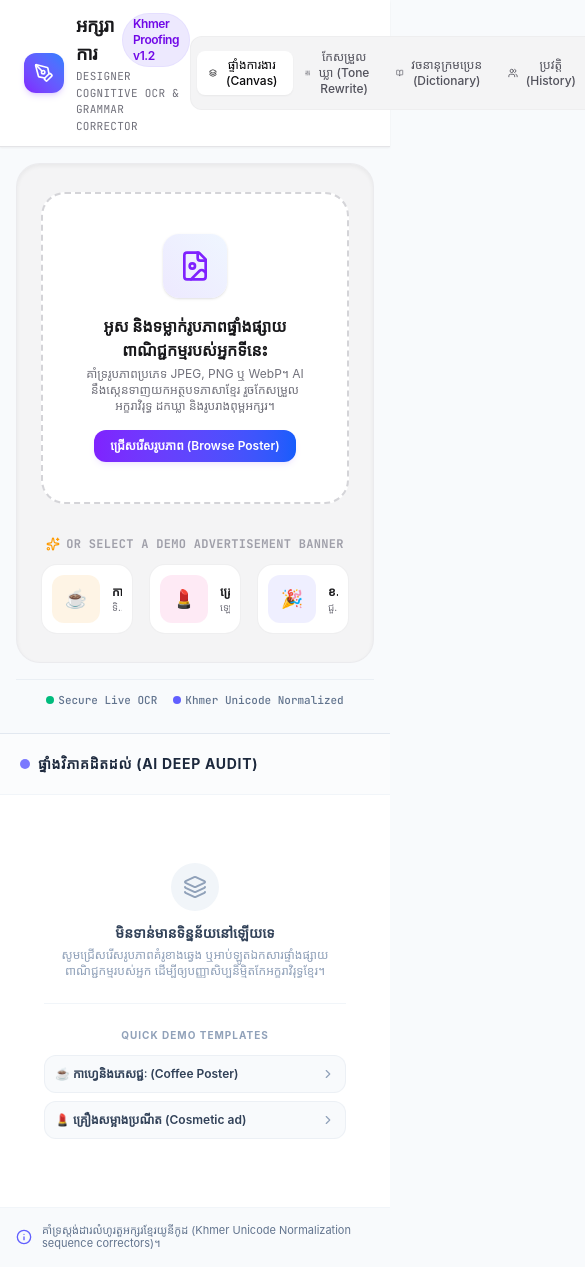
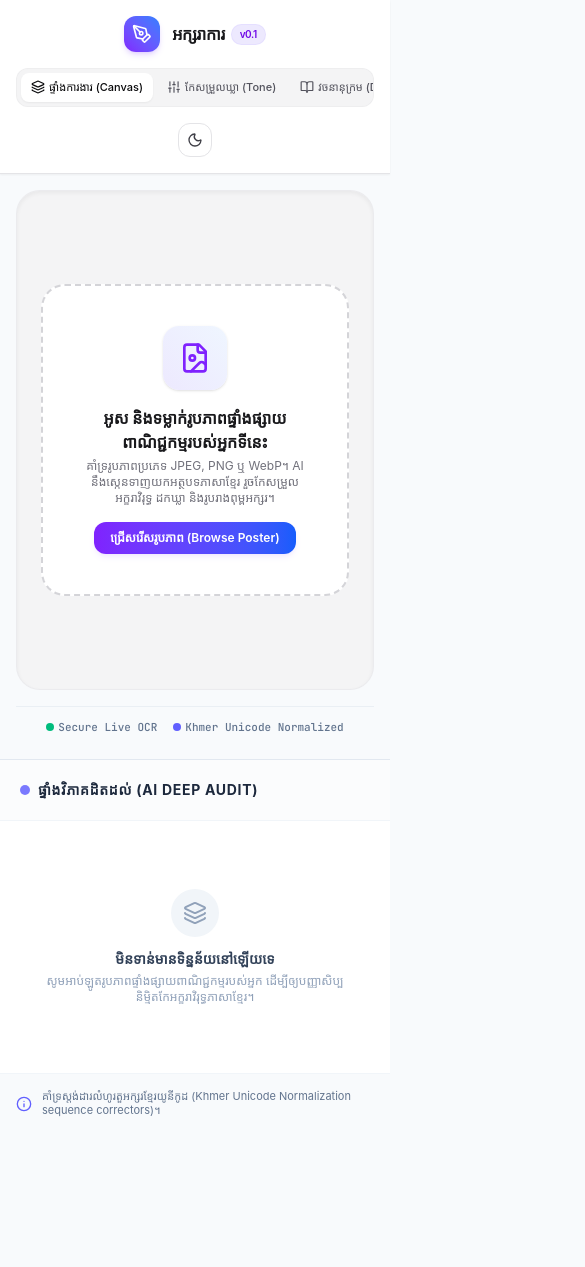
Before and after one commit to m2-12/Khmer-Check-v0.1, a React (Vite) app: page / in a window 390 px wide. Shown: the top 1267 px of the page, 585 px wide, since content can reach past the window. After the commit the page ends 1134 px from the top, so only its background shows below. Built offline with nearby package versions, Linux system fonts and the light colour scheme; a web font is replaced by a local one.

Commit message:
Add files via upload

```diff
--- a/src/App.tsx
+++ b/src/App.tsx
@@ -17,7 +17,8 @@ import {
 
 export default function App() {
   const [isDarkMode, setIsDarkMode] = useState<boolean>(false);
-  const [activePanel, setActivePanel] = useState<'corrections' | 'rewrite' | 'dictionary' | 'history'>('corrections');
+  const [activePanel, setActivePanel] = useState<'corrections' | 'rewrite' | 'dictionary'>('corrections');
+  const [apiKeyError, setApiKeyError] = useState<boolean>(false);
 
   // App states
   const [imageSrc, setImageSrc] = useState<string | null>(null);
@@ -200,6 +201,7 @@ export default function App() {
 
       // Trigger server-side OCR and linguistic audit
       try {
+        setApiKeyError(false);
         const response = await fetch('/api/ocr-check', {
           method: 'POST',
           headers: {
@@ -212,11 +214,14 @@ export default function App() {
           })
         });
 
-        if (!response.ok) {
-          throw new Error('API server failed processing image');
+        const data = await response.json().catch(() => ({}));
+        if (!response.ok || data.error === 'API_KEY_LEAKED') {
+          if (data.error === 'API_KEY_LEAKED' || (data.details && String(data.details).includes('leaked'))) {
+            setApiKeyError(true);
+          }
+          throw new Error(data.details || 'API server failed processing image');
         }
 
-        const data = await response.json();
         const formattedAnalysis: PosterAnalysis = {
           id: `session_${Date.now()}`,
           fileName: file.name,
@@ -249,8 +254,12 @@ export default function App() {
           ...prev
         ]);
 
-      } catch (err) {
+      } catch (err: any) {
         console.warn("Express server for OCR is offline or static hosting (Netlify) is active. Running robust client-side simulation fallback.", err);
+        const errStr = String(err.message || err || "");
+        if (errStr.toLowerCase().includes("leaked") || errStr.toLowerCase().includes("permission_denied") || errStr.includes("403")) {
+          setApiKeyError(true);
+        }
 
         // Execute dynamic mock generator
         const formattedAnalysis = generateClientFallbackAnalysis(file.name, `${sizeInMb} MB`, base64Data, dictionary);
@@ -588,11 +597,14 @@ export default function App() {
         })
       });
 
-      if (!response.ok) {
-        throw new Error('Rewrite request failed');
+      const val = await response.json().catch(() => ({}));
+      if (!response.ok || val.error === 'API_KEY_LEAKED') {
+        if (val.error === 'API_KEY_LEAKED' || (val.details && String(val.details).includes('leaked'))) {
+          setApiKeyError(true);
+        }
+        throw new Error(val.details || 'Rewrite request failed');
       }
 
-      const val = await response.json();
       setRewriteResult({
         rewrittenText: val.rewrittenText,
         explanation: val.explanation,
@@ -600,8 +612,12 @@ export default function App() {
         benefits: val.benefits || []
       });
 
-    } catch (err) {
+    } catch (err: any) {
       console.warn("Express server for rewrite is offline or static hosting (Netlify) is active. Running robust client-side rewrite fallback.", err);
+      const errStr = String(err.message || err || "");
+      if (errStr.toLowerCase().includes("leaked") || errStr.toLowerCase().includes("permission_denied") || errStr.includes("403")) {
+        setApiKeyError(true);
+      }
 
       let rewrittenText = rewriteInput;
       let explanation = "កែសម្រួលឃ្លាប្រយោគ និងការដកឃ្លាភាសាខ្មែរឱ្យមានភាពត្រឹមត្រូវតាមក្បួនវេយ្យាករណ៍ និងបង្កើនលទ្ធផលផ្សព្វផ្សាយ។";
@@ -743,11 +759,35 @@ export default function App() {
         ocrConfidence={analysis?.overallStats?.confidenceScore || 0}
       />
 
+      {apiKeyError && (
+        <div className="mx-4 lg:mx-6 mt-4 p-4 rounded-2xl bg-red-50 dark:bg-rose-950/20 border border-red-200 dark:border-rose-900/40 text-red-800 dark:text-rose-200 flex flex-col md:flex-row md:items-center justify-between gap-4 transition-all animate-in fade-in slide-in-from-top-4 duration-300">
+          <div className="flex gap-3">
+            <AlertTriangle className="w-5 h-5 text-red-600 dark:text-rose-400 shrink-0 mt-0.5" />
+            <div>
+              <h4 className="font-bold text-sm">កំហុសកូនសោ API (Leaked Gemini API Key Detected - Action Required)</h4>
+              <p className="text-xs text-red-700/95 dark:text-rose-300/90 mt-1 leading-relaxed">
+                កូនសោ API (Gemini API Key) របស់អ្នកត្រូវបានរារាំងដោយប្រព័ន្ធសុវត្ថិភាពរបស់ Google ព្រោះវាត្រូវបានបែកធ្លាយជាសាធារណៈ (ឧទាហរណ៍៖ ការបង្ហោះក្រមជាសកលលើ GitHub)។
+                <strong>ដំណោះស្រាយ៖</strong> សូមចូលទៅបង្កើត API Key ថ្មីនៅលើ <a href="https://aistudio.google.com/" target="_blank" rel="noopener noreferrer" className="underline font-bold hover:text-red-900 dark:hover:text-white">Google AI Studio</a> រួចកំណត់កូនសោថ្មីនោះក្នុងប៊ូតុង <strong>Secrets</strong> នៃម៉ឺនុយ <strong>Settings</strong> នៅផ្នែកខាងលើខាងស្តាំនៃផ្ទំាំងដឹកនាំនេះ។
+              </p>
+              <p className="text-[10px] text-red-600 dark:text-rose-400 font-mono mt-1">
+                Engine Code: PERMISSION_DENIED / Leaked Key 403. Using sandbox dynamic simulator sandbox as backup.
+              </p>
+            </div>
+          </div>
+          <button
+            onClick={() => setApiKeyError(false)}
+            className="px-3 py-1.5 text-xs font-semibold rounded-lg bg-red-100 hover:bg-red-200 dark:bg-rose-900/40 dark:hover:bg-rose-900/60 dark:text-rose-300 transition-colors shrink-0 max-w-fit self-start md:self-center"
+          >
+            យល់ព្រម (Dismiss)
+          </button>
+        </div>
+      )}
+
       {/* Main Body Layout Split */}
-      <main className="flex-1 flex flex-col lg:flex-row overflow-hidden max-w-[1920px] mx-auto w-full">
+      <main className="flex-1 flex flex-col lg:flex-row overflow-y-auto lg:overflow-hidden max-w-[1920px] mx-auto w-full">
 
         {/* Left Side: Canva Interactive Visual Canvas Workspace */}
-        <div className="flex-1 p-4 lg:p-6 flex flex-col overflow-y-auto">
+        <div className="flex-1 p-4 lg:p-6 flex flex-col lg:overflow-y-auto">
           {analysis && (
             <MetricCards
               confidence={analysis.overallStats.confidenceScore}
@@ -796,7 +836,7 @@ export default function App() {
 
           {/* Workspaces Panel */}
           {activePanel === 'corrections' && (
-            <div className="flex-1 flex flex-col overflow-hidden">
+            <div className="flex-1 flex flex-col lg:overflow-hidden">
               <div className="p-5 border-b border-slate-100 dark:border-zinc-800/80 flex items-center justify-between bg-slate-50/50 dark:bg-zinc-900/30">
                 <div className="flex items-center gap-2">
                   <span className="w-2.5 h-2.5 rounded-full bg-indigo-500 animate-pulse" />
@@ -812,7 +852,7 @@ export default function App() {
               </div>
 
               {/* Items Panel Scroller */}
-              <div className="flex-1 overflow-y-auto p-5 space-y-5">
+              <div className="flex-1 lg:overflow-y-auto p-5 space-y-5">
                 {!analysis ? (
                   <div className="text-center py-12 px-6">
                     <div className="w-12 h-12 rounded-full bg-slate-100 dark:bg-zinc-800 text-slate-400 dark:text-zinc-500 flex items-center justify-center mx-auto mb-3">
@@ -820,30 +860,8 @@ export default function App() {
                     </div>
                     <h4 className="text-sm font-bold text-slate-700 dark:text-zinc-300">មិនទាន់មានទិន្នន័យនៅឡើយទេ</h4>
                     <p className="text-xs text-slate-400 dark:text-zinc-500 mt-1 max-w-xs mx-auto">
-                      សូមជ្រើសរើសរូបភាពគំរូខាងឆ្វេង ឬអាប់ឡូតឯកសារផ្ទាំងផ្សាយពាណិជ្ជកម្មរបស់អ្នក ដើម្បីឲ្យបញ្ញាសិប្បនិម្មិតកែអក្ខរាវិរុទ្ធខ្មែរ។
+                      សូមអាប់ឡូតរូបភាពផ្ទាំងផ្សាយពាណិជ្ជកម្មរបស់អ្នក ដើម្បីឲ្យបញ្ញាសិប្បនិម្មិតកែអក្ខរាវិរុទ្ធភាសាខ្មែរ។
                     </p>
-
-                    <div className="mt-6 border-t border-slate-100 dark:border-zinc-800 pt-6">
-                      <span className="text-[10px] font-bold text-slate-400 dark:text-zinc-500 uppercase tracking-widest block mb-3">
-                        Quick Demo Templates
-                      </span>
-                      <div className="flex flex-col gap-2">
-                        <button
-                          onClick={() => handleLoadSample('coffee')}
-                          className="w-full text-left text-xs bg-slate-50 hover:bg-slate-100 dark:bg-zinc-800 dark:hover:bg-zinc-700 p-2.5 rounded-xl border border-slate-200/50 dark:border-zinc-800/50 transition-all flex items-center justify-between group"
-                        >
-                          <span className="text-slate-700 dark:text-zinc-300 font-semibold">☕ កាហ្វេនិងភេសជ្ជៈ (Coffee Poster)</span>
-                          <ChevronRight className="w-3.5 h-3.5 text-slate-400 group-hover:translate-x-0.5 transition-transform" />
-                        </button>
-                        <button
-                          onClick={() => handleLoadSample('cosmetics')}
-                          className="w-full text-left text-xs bg-slate-50 hover:bg-slate-100 dark:bg-zinc-800 dark:hover:bg-zinc-700 p-2.5 rounded-xl border border-slate-200/50 dark:border-zinc-800/50 transition-all flex items-center justify-between group"
-                        >
-                          <span className="text-slate-700 dark:text-zinc-300 font-semibold">💄 គ្រឿងសម្អាងប្រណីត (Cosmetic ad)</span>
-                          <ChevronRight className="w-3.5 h-3.5 text-slate-400 group-hover:translate-x-0.5 transition-transform" />
-                        </button>
-                      </div>
-                    </div>
                   </div>
                 ) : (
                   <>
@@ -1071,7 +1089,7 @@ export default function App() {
 
           {/* Rewrite and Slogan Modes */}
           {activePanel === 'rewrite' && (
-            <div className="flex-1 flex flex-col overflow-hidden">
+            <div className="flex-1 flex flex-col lg:overflow-hidden">
               <div className="p-5 border-b border-slate-100 dark:border-zinc-800/80 bg-slate-50/50 dark:bg-zinc-900/30">
                 <div className="flex items-center gap-2">
                   <Sliders className="w-4 h-4 text-violet-600" />
@@ -1084,7 +1102,7 @@ export default function App() {
                 </p>
               </div>
 
-              <div className="flex-1 overflow-y-auto p-5 space-y-6">
+              <div className="flex-1 lg:overflow-y-auto p-5 space-y-6">
 
                 {/* Text Area */}
                 <div className="space-y-2">
@@ -1222,7 +1240,7 @@ export default function App() {
 
           {/* Dictionary Panel */}
           {activePanel === 'dictionary' && (
-            <div className="flex-1 flex flex-col overflow-hidden">
+            <div className="flex-1 flex flex-col lg:overflow-hidden">
               <div className="p-5 border-b border-slate-100 dark:border-zinc-800/80 bg-slate-50/50 dark:bg-zinc-900/30">
                 <div className="flex items-center gap-2">
                   <BookOpen className="w-4 h-4 text-violet-600" />
@@ -1235,7 +1253,7 @@ export default function App() {
                 </p>
               </div>
 
-              <div className="flex-1 overflow-y-auto p-5 space-y-5">
+              <div className="flex-1 lg:overflow-y-auto p-5 space-y-5">
 
                 {/* Form to insert dictionary terms */}
                 <div className="p-4 rounded-2xl border border-slate-200 dark:border-zinc-800 bg-slate-50/50 dark:bg-zinc-950/20 space-y-3">
@@ -1381,57 +1399,6 @@ export default function App() {
                 </div>
 
               </div>
-            </div>
-          )}
-
-          {/* History System Panels */}
-          {activePanel === 'history' && (
-            <div className="flex-1 flex flex-col overflow-hidden">
-              <div className="p-5 border-b border-slate-100 dark:border-zinc-800/80 bg-slate-50/50 dark:bg-zinc-900/30">
-                <div className="flex items-center gap-2">
-                  <Users className="w-4 h-4 text-violet-600" />
-                  <h3 className="font-bold text-sm text-slate-800 dark:text-zinc-200 uppercase tracking-widest">
-                    ប្រវត្តិការរចនា និងត្រួតពិនិត្យ (Audit History)
-                  </h3>
-                </div>
-                <p className="text-[10px] text-slate-400 mt-0.5">
-                  Re-visit previously analyzed flyers, banners or posters
-                </p>
-              </div>
-
-              <div className="flex-1 overflow-y-auto p-5 space-y-4">
-                {history.map((record) => (
-                  <div
-                    key={record.id}
-                    className="p-4 rounded-2xl border border-slate-200 dark:border-zinc-800 bg-white dark:bg-zinc-900 shadow-xs flex items-center justify-between"
-                  >
-                    <div className="flex items-center gap-3 overflow-hidden">
-                      <div className="w-12 h-12 rounded-lg bg-indigo-50 dark:bg-zinc-800 font-bold text-xl text-indigo-700 dark:text-indigo-300 flex items-center justify-center shrink-0">
-                        📁
-                      </div>
-                      <div className="overflow-hidden">
-                        <h4 className="font-bold text-xs text-slate-800 dark:text-zinc-200 truncate" title={record.name}>
-                          {record.name}
-                        </h4>
-                        <span className="text-[10px] text-slate-400 block mt-0.5">
-                          {record.createdAt}
-                        </span>
-                        <span className="text-[10px] text-red-500 bg-red-50 dark:bg-red-950/40 px-1.5 py-0.5 rounded font-mono inline-block mt-1">
-                          {record.grammarIssuesCount} issues flagged
-                        </span>
-                      </div>
-                    </div>
-
-                    <div className="text-right">
-                      <span className="text-[10px] text-slate-400 uppercase tracking-widest block mb-0.5">SCORE</span>
-                      <span className="text-base font-mono font-bold text-emerald-600">
-                        {record.score}%
-                      </span>
-                    </div>
-                  </div>
-                ))}
-              </div>
-
             </div>
           )}
 
--- a/src/components/CanvaWorkspace.tsx
+++ b/src/components/CanvaWorkspace.tsx
@@ -231,53 +231,6 @@ export default function CanvaWorkspace({
                 ជ្រើសរើសរូបភាព (Browse Poster)
               </button>
             </div>
-
-            {/* Premium Template Showcase */}
-            <div className="w-full mt-8">
-              <h5 className="text-xs font-bold font-mono tracking-wide text-zinc-400 dark:text-zinc-500 mb-3 text-center uppercase flex items-center justify-center gap-1.5">
-                <Sparkles className="w-3.5 h-3.5 text-amber-500" /> Or select a demo advertisement banner
-              </h5>
-              <div className="grid grid-cols-3 gap-4">
-                <button
-                  onClick={() => onLoadSample('coffee')}
-                  className="bg-white dark:bg-zinc-900 p-2.5 rounded-2xl border border-zinc-200/60 dark:border-zinc-800 hover:border-violet-400 dark:hover:border-violet-800 hover:scale-102 hover:shadow-md transition-all text-left flex items-center gap-3"
-                >
-                  <div className="w-12 h-12 bg-amber-500/10 rounded-xl flex items-center justify-center text-amber-600 shrink-0 font-bold text-lg">
-                    ☕
-                  </div>
-                  <div className="overflow-hidden">
-                    <div className="text-xs font-bold text-zinc-900 dark:text-white truncate">កាហ្វេដកឃ្លាខុស</div>
-                    <div className="text-[10px] text-zinc-500 dark:text-zinc-400 truncate">ទិញ1ថែម1 ឆាប់ឡើង!!</div>
-                  </div>
-                </button>
-
-                <button
-                  onClick={() => onLoadSample('cosmetics')}
-                  className="bg-white dark:bg-zinc-900 p-2.5 rounded-2xl border border-zinc-200/60 dark:border-zinc-800 hover:border-violet-400 dark:hover:border-violet-800 hover:scale-102 hover:shadow-md transition-all text-left flex items-center gap-3"
-                >
-                  <div className="w-12 h-12 bg-pink-500/10 rounded-xl flex items-center justify-center text-pink-600 shrink-0 font-bold text-lg">
-                    💄
-                  </div>
-                  <div className="overflow-hidden">
-                    <div className="text-xs font-bold text-zinc-900 dark:text-white truncate">គ្រឿងសម្អាងសរសេរខុស</div>
-                    <div className="text-[10px] text-zinc-500 dark:text-zinc-400 truncate">ឡេលាបក្លៀកកម្ចាត់ក្លិន</div>
-                  </div>
-                </button>
-
-                <button
-                  onClick={() => onLoadSample('event')}
-                  className="bg-white dark:bg-zinc-900 p-2.5 rounded-2xl border border-zinc-200/60 dark:border-zinc-800 hover:border-violet-400 dark:hover:border-violet-800 hover:scale-102 hover:shadow-md transition-all text-left flex items-center gap-3"
-                >
-                  <div className="w-12 h-12 bg-indigo-500/10 rounded-xl flex items-center justify-center text-indigo-600 shrink-0 font-bold text-lg">
-                    🎉
-                  </div>
-                  <div className="overflow-hidden">
-                    <div className="text-xs font-bold text-zinc-900 dark:text-white truncate">ខនសឺតរដូវក្តៅ</div>
-                    <div className="text-[10px] text-zinc-500 dark:text-zinc-400 truncate">ជួបគ្នានៅមហោស្រប</div>
-                  </div>
-                </button>
-              </div>
-            </div>
           </div>
         )}
       </div>
--- a/src/components/Header.tsx
+++ b/src/components/Header.tsx
@@ -4,8 +4,8 @@ import { PenTool, CheckCircle, RefreshCw, Moon, Sun, BookOpen, Layers, Users, Sl
 interface HeaderProps {
   isDarkMode: boolean;
   setIsDarkMode: (val: boolean) => void;
-  activePanel: 'corrections' | 'rewrite' | 'dictionary' | 'history';
-  setActivePanel: (val: 'corrections' | 'rewrite' | 'dictionary' | 'history') => void;
+  activePanel: 'corrections' | 'rewrite' | 'dictionary';
+  setActivePanel: (val: 'corrections' | 'rewrite' | 'dictionary') => void;
   onReset: () => void;
   hasData: boolean;
   ocrConfidence: number;
@@ -21,26 +21,23 @@ export default function Header({
   ocrConfidence
 }: HeaderProps) {
   return (
-    <header className="border-b border-zinc-200 dark:border-zinc-800 bg-white dark:bg-zinc-950 px-6 py-3 flex items-center justify-between sticky top-0 z-50 shadow-xs transition-colors duration-200">
-      <div className="flex items-center space-x-3">
-        <div className="bg-gradient-to-tr from-violet-600 to-blue-500 p-2.5 rounded-xl text-white shadow-md shadow-violet-500/20">
+    <header className="border-b border-zinc-200 dark:border-zinc-800 bg-white dark:bg-zinc-950 px-4 sm:px-6 py-4 lg:py-3 flex flex-col sm:flex-row gap-4 items-center justify-between sticky top-0 z-50 shadow-xs transition-colors duration-200">
+      <div className="flex items-center space-x-3 w-full sm:w-auto justify-center sm:justify-start">
+        <div className="bg-gradient-to-tr from-violet-600 to-blue-500 p-2 sm:p-2.5 rounded-xl text-white shadow-md shadow-violet-500/20 shrink-0">
           <PenTool className="w-5 h-5" id="header-logo-icon" />
         </div>
-        <div>
-          <h1 className="text-lg font-bold tracking-tight text-zinc-900 dark:text-white flex items-center gap-2">
-            អក្សរាការ <span className="text-xs bg-violet-100 dark:bg-violet-950/50 text-violet-700 dark:text-violet-300 font-semibold px-2.5 py-0.5 rounded-full border border-violet-200/50 dark:border-violet-900/30">Khmer Proofing v1.2</span>
+        <div className="text-left">
+          <h1 className="text-base sm:text-lg font-bold tracking-tight text-zinc-900 dark:text-white flex items-center gap-1.5 flex-wrap">
+            អក្សរាការ <span className="text-[10px] sm:text-xs bg-violet-100 dark:bg-violet-950/50 text-violet-700 dark:text-violet-300 font-semibold px-2 py-0.5 rounded-full border border-violet-200/50 dark:border-violet-900/30 whitespace-nowrap">v0.1</span>
           </h1>
-          <p className="text-[11px] text-zinc-500 dark:text-zinc-400 font-mono tracking-wide">
-            DESIGNER COGNITIVE OCR & GRAMMAR CORRECTOR
-          </p>
         </div>
       </div>
 
       {/* Mode Switches */}
-      <div className="flex items-center bg-zinc-100 dark:bg-zinc-900 p-1.5 rounded-xl border border-zinc-200/40 dark:border-zinc-800/50">
+      <div className="flex items-center w-full sm:w-auto bg-zinc-100 dark:bg-zinc-900 p-1 sm:p-1.5 rounded-xl border border-zinc-200/40 dark:border-zinc-800/50 overflow-x-auto scrollbar-none justify-between sm:justify-center gap-1">
         <button
           onClick={() => setActivePanel('corrections')}
-          className={`flex items-center gap-1.5 px-3 py-1.5 text-xs font-medium rounded-lg transition-all duration-200 ${
+          className={`flex-1 sm:flex-none flex items-center justify-center gap-1 px-2.5 sm:px-3 py-1.5 text-[11px] sm:text-xs font-medium rounded-lg transition-all duration-200 whitespace-nowrap ${
             activePanel === 'corrections'
               ? 'bg-white dark:bg-zinc-800 text-zinc-950 dark:text-white shadow-xs'
               : 'text-zinc-600 dark:text-zinc-400 hover:text-zinc-950 dark:hover:text-white'
@@ -52,7 +49,7 @@ export default function Header({
         </button>
         <button
           onClick={() => setActivePanel('rewrite')}
-          className={`flex items-center gap-1.5 px-3 py-1.5 text-xs font-medium rounded-lg transition-all duration-200 ${
+          className={`flex-1 sm:flex-none flex items-center justify-center gap-1 px-2.5 sm:px-3 py-1.5 text-[11px] sm:text-xs font-medium rounded-lg transition-all duration-200 whitespace-nowrap ${
             activePanel === 'rewrite'
               ? 'bg-white dark:bg-zinc-800 text-zinc-950 dark:text-white shadow-xs'
               : 'text-zinc-600 dark:text-zinc-400 hover:text-zinc-950 dark:hover:text-white'
@@ -60,11 +57,11 @@ export default function Header({
           title="Isolated sentence writing and multi-tone translation options"
         >
           <Sliders className="w-3.5 h-3.5" />
-          <span>កែសម្រួលឃ្លា (Tone Rewrite)</span>
+          <span>កែសម្រួលឃ្លា (Tone)</span>
         </button>
         <button
           onClick={() => setActivePanel('dictionary')}
-          className={`flex items-center gap-1.5 px-3 py-1.5 text-xs font-medium rounded-lg transition-all duration-200 ${
+          className={`flex-1 sm:flex-none flex items-center justify-center gap-1 px-2.5 sm:px-3 py-1.5 text-[11px] sm:text-xs font-medium rounded-lg transition-all duration-200 whitespace-nowrap ${
             activePanel === 'dictionary'
               ? 'bg-white dark:bg-zinc-800 text-zinc-950 dark:text-white shadow-xs'
               : 'text-zinc-600 dark:text-zinc-400 hover:text-zinc-950 dark:hover:text-white'
@@ -72,22 +69,11 @@ export default function Header({
           title="Adjust rules or add terminology replacements"
         >
           <BookOpen className="w-3.5 h-3.5" />
-          <span>វចនានុក្រមប្រេន (Dictionary)</span>
-        </button>
-        <button
-          onClick={() => setActivePanel('history')}
-          className={`flex items-center gap-1.5 px-3 py-1.5 text-xs font-medium rounded-lg transition-all duration-200 ${
-            activePanel === 'history'
-              ? 'bg-white dark:bg-zinc-800 text-zinc-950 dark:text-white shadow-xs'
-              : 'text-zinc-600 dark:text-zinc-400 hover:text-zinc-950 dark:hover:text-white'
-          }`}
-        >
-          <Users className="w-3.5 h-3.5" />
-          <span>ប្រវត្តិ (History)</span>
+          <span>វចនានុក្រម (Dict)</span>
         </button>
       </div>
 
-      <div className="flex items-center space-x-3">
+      <div className="flex items-center justify-center sm:justify-end gap-3 w-full sm:w-auto">
         {hasData && (
           <div className="hidden md:flex items-center bg-emerald-50 dark:bg-emerald-950/20 border border-emerald-100 dark:border-emerald-900/40 px-3 py-1.5 rounded-lg text-emerald-800 dark:text-emerald-300">
             <CheckCircle className="w-4 h-4 text-emerald-500 mr-2" />
@@ -101,7 +87,7 @@ export default function Header({
         {hasData && (
           <button
             onClick={onReset}
-            className="flex items-center gap-1.5 border border-zinc-200 hover:bg-zinc-50 dark:border-zinc-800 dark:hover:bg-zinc-900 text-zinc-700 dark:text-zinc-300 px-3 py-1.5 rounded-xl text-xs font-medium transition-colors"
+            className="flex items-center justify-center gap-1.5 border border-zinc-200 hover:bg-zinc-50 dark:border-zinc-800 dark:hover:bg-zinc-900 text-zinc-700 dark:text-zinc-300 px-3 py-1.5 rounded-xl text-xs font-medium transition-colors"
           >
             <RefreshCw className="w-3.5 h-3.5" />
             <span>ចាប់ផ្តើមថ្មី</span>
```
Also changed, not shown: index.html (+31 -0 lines), server.ts (+48 -25 lines), 2 other files (tests, documents, lock files or other folders).
